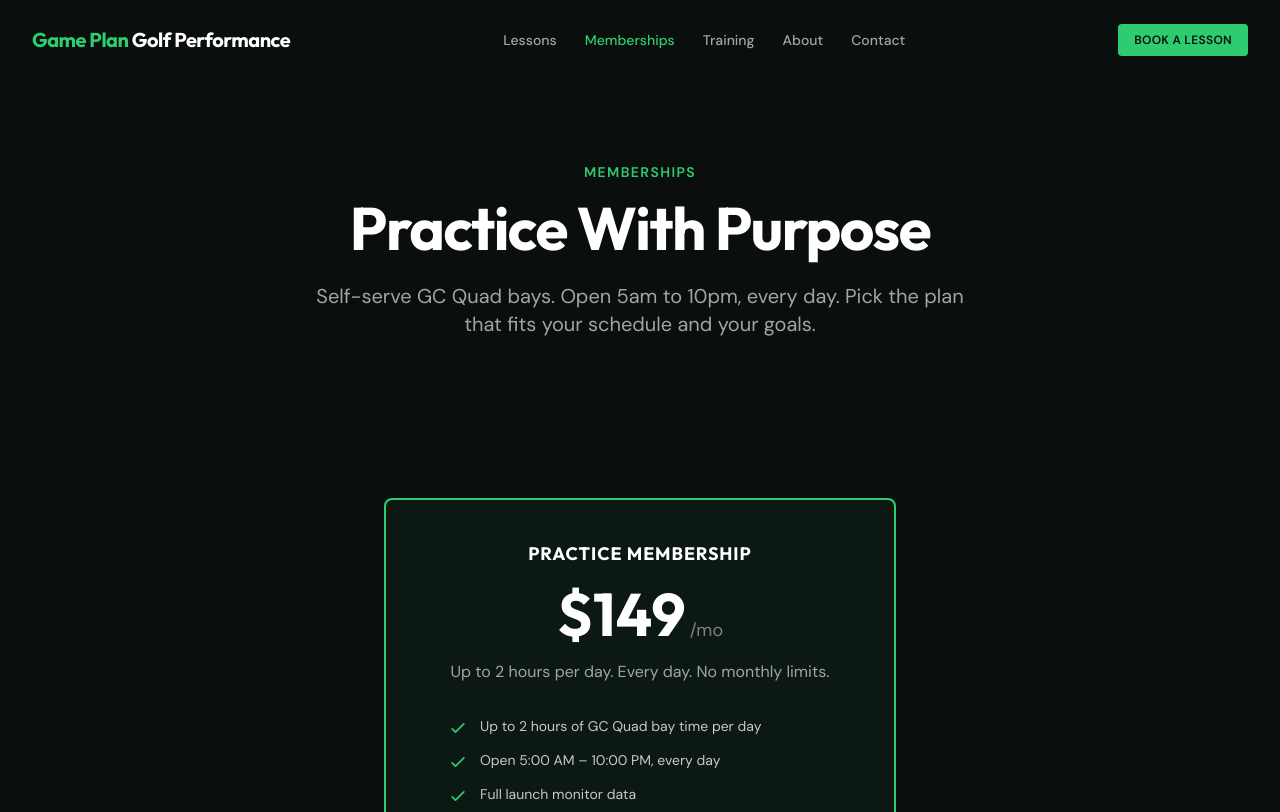
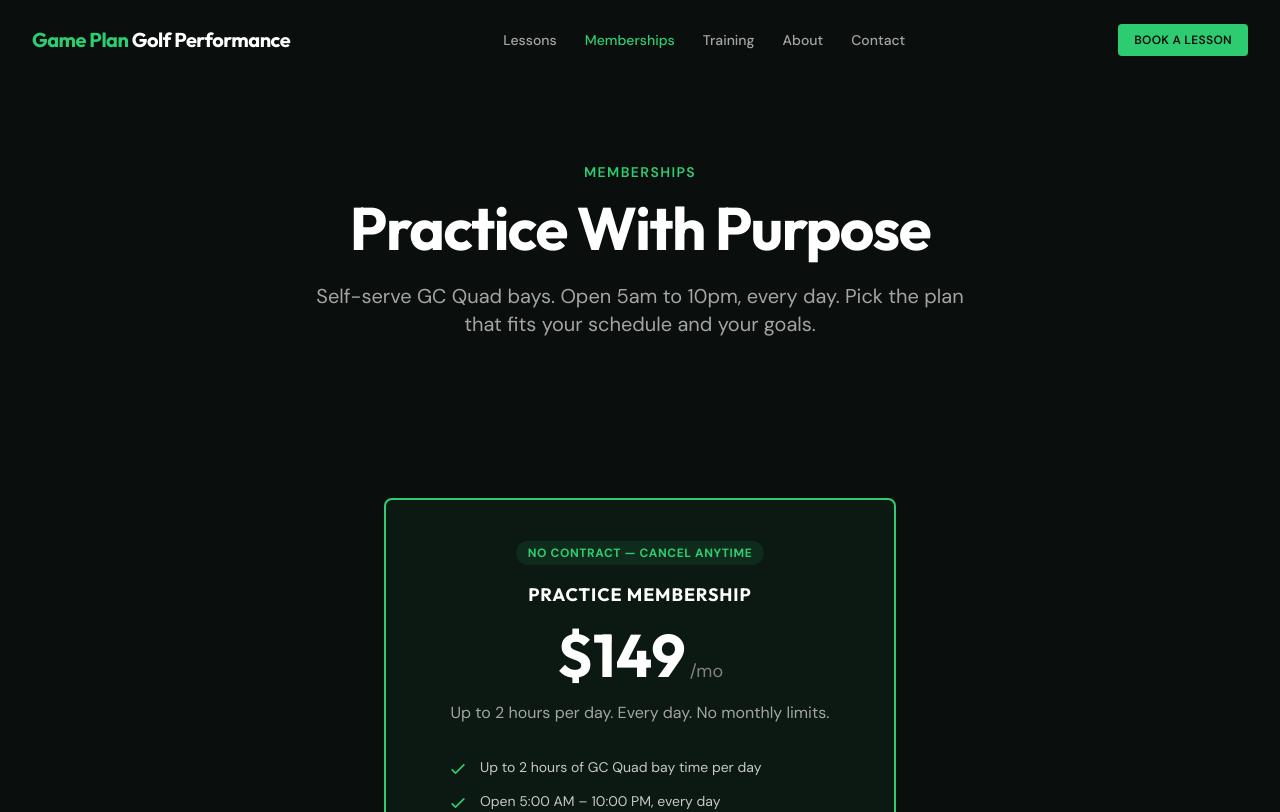
Before and after one commit to TheBerg/game-plan, a Next.js app: page /game-plan/memberships in a window 1280 px wide. Shown: the top 812 px of the page. Built offline with nearby package versions, Linux system fonts and the light colour scheme.

Commit message:
Highlight no-contract membership
Co-Authored-By: Claude Opus 4.6 (1M context) <noreply@anthropic.com>

```diff
--- a/src/app/memberships/page.tsx
+++ b/src/app/memberships/page.tsx
@@ -14,6 +14,7 @@ const membership = {
     "Full launch monitor data",
     "Premium range balls included",
     "Online booking access",
+    "No contract — cancel anytime",
   ],
 };
 
@@ -66,6 +67,9 @@ export default function MembershipsPage() {
         <div className="max-w-xl mx-auto px-4 sm:px-6 lg:px-8">
           <FadeIn>
             <div className="bg-brand-green/5 border-2 border-brand-green rounded-lg p-8 md:p-10 text-center">
+              <span className="inline-block bg-brand-green/10 text-brand-green text-xs font-bold uppercase tracking-wider px-3 py-1 rounded-full mb-4">
+                No Contract — Cancel Anytime
+              </span>
               <h3 className="font-heading text-lg font-bold text-white uppercase tracking-wider">
                 Practice Membership
               </h3>
```
